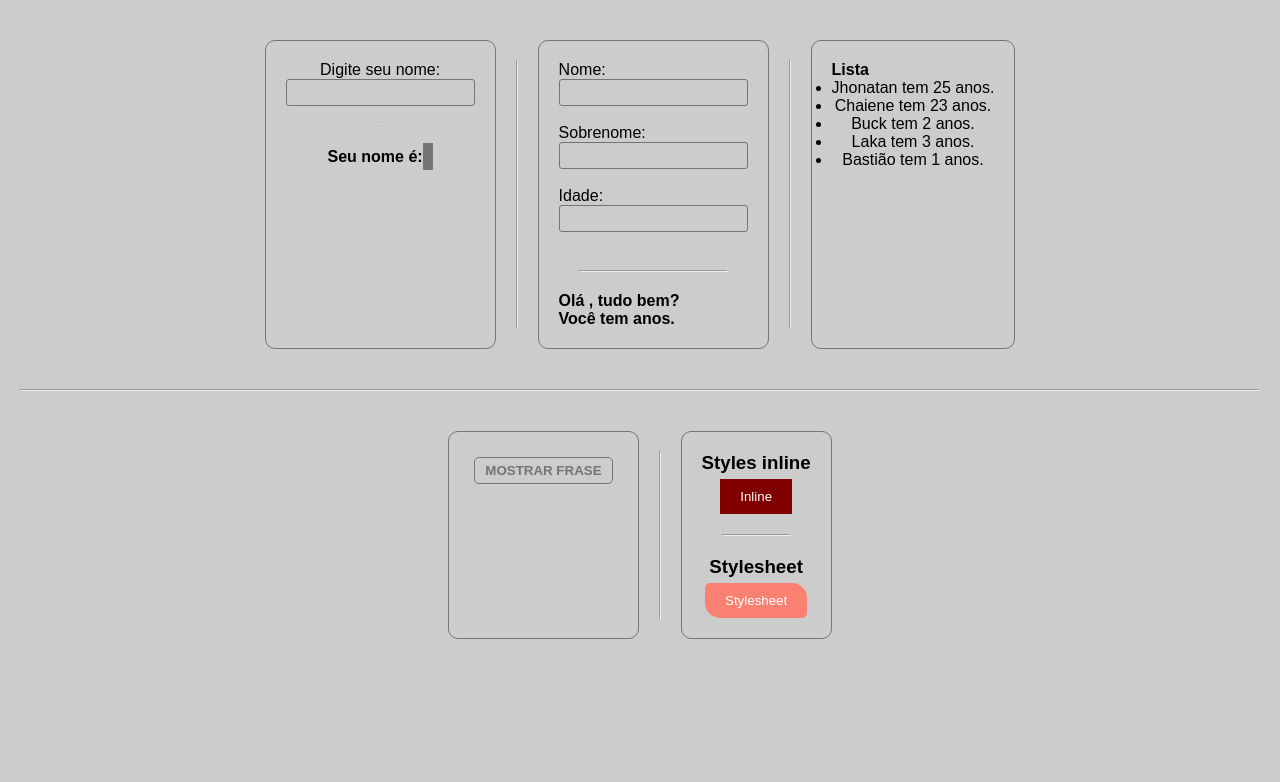
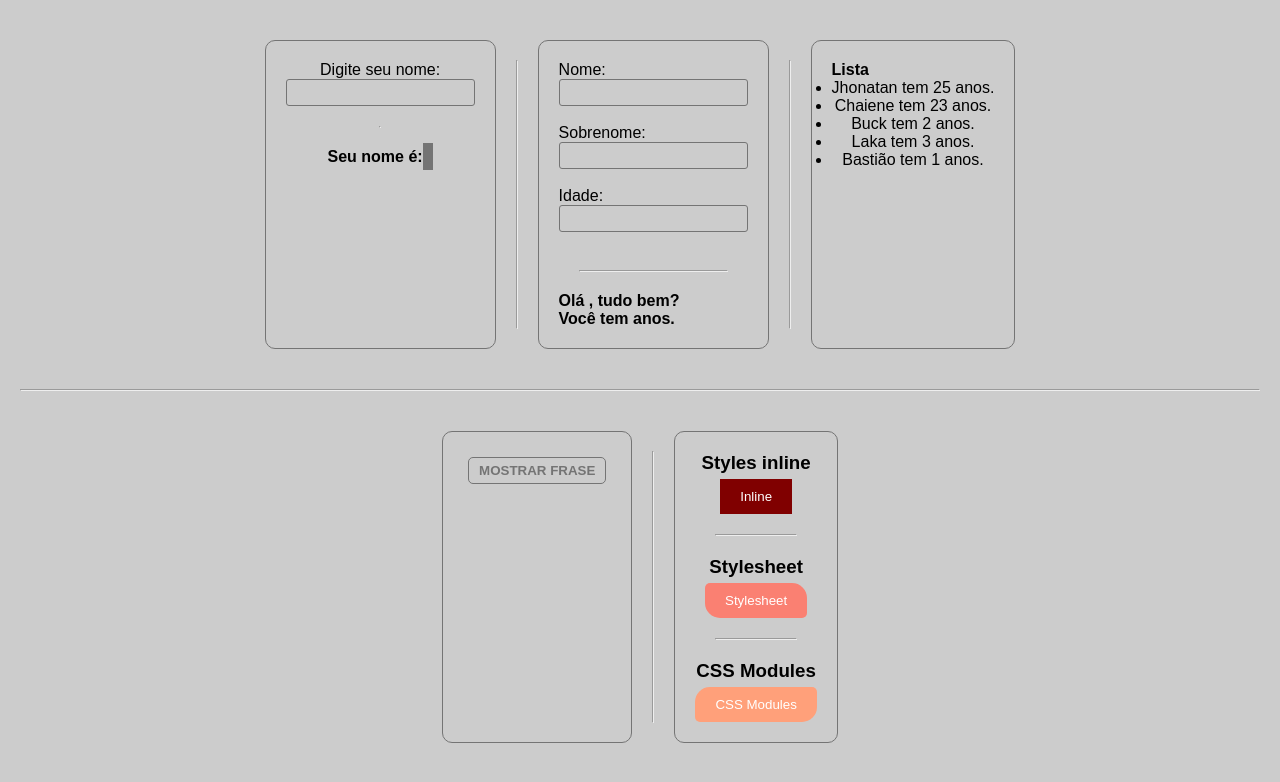
Before and after one commit to JhonatanGAlves/to-tests, a React (Create React App) app: page / in a window 1280 px wide. Shown: the top 782 px of the page. Built offline with nearby package versions, Linux system fonts and the light colour scheme.

Commit message:
creating component CSSModules

```diff
--- /dev/null
+++ b/src/components/listsAndStyles/CSSModules/index.tsx
@@ -0,0 +1,18 @@
+import React from 'react'
+import styles from './styles.module.css'
+
+// O CSS Modules é a mesma pegada do stylesheet, porém, ao chama-lo no className com styles.NomeDaClasse, isso faz
+// com que o nome dessa classe seja única, pois ela acaba ganhando caracteres aleatórios, com isso o risco de conflitos
+// por classes iguais acaba deixando de ocorrer.
+const CSSModules = () => {
+  return (
+    <div className={styles.container}>
+      <h3>CSS Modules</h3>
+      <button className={styles.btn}>
+        CSS Modules
+      </button>
+    </div>
+  )
+}
+
+export default CSSModules
--- /dev/null
+++ b/src/components/listsAndStyles/CSSModules/styles.module.css
@@ -0,0 +1,16 @@
+h3 {
+  margin-bottom: 5px;
+}
+
+.container .btn {
+  background-color: #FFA07A;
+  color: #FFF;
+
+  padding: 10px 20px;
+  border: 0;
+  border-radius: 15px 5px;
+}
+
+.btn:hover {
+  background-color: #FF7F50;
+}
--- a/src/components/listsAndStyles/ListsAndStyles.tsx
+++ b/src/components/listsAndStyles/ListsAndStyles.tsx
@@ -2,6 +2,7 @@ import React from 'react'
 import { StyledExerciseInput } from '../InputState'
 import StylesInLine from './StylesInLine'
 import Stylesheet from './Stylesheet'
+import CSSModules from './CSSModules'
 
 const ListsAndStyles = () => {
   return (
@@ -9,6 +10,8 @@ const ListsAndStyles = () => {
       <StylesInLine />
       <hr />
       <Stylesheet />
+      <hr />
+      <CSSModules />
     </StyledExerciseInput>
   )
 }
```
